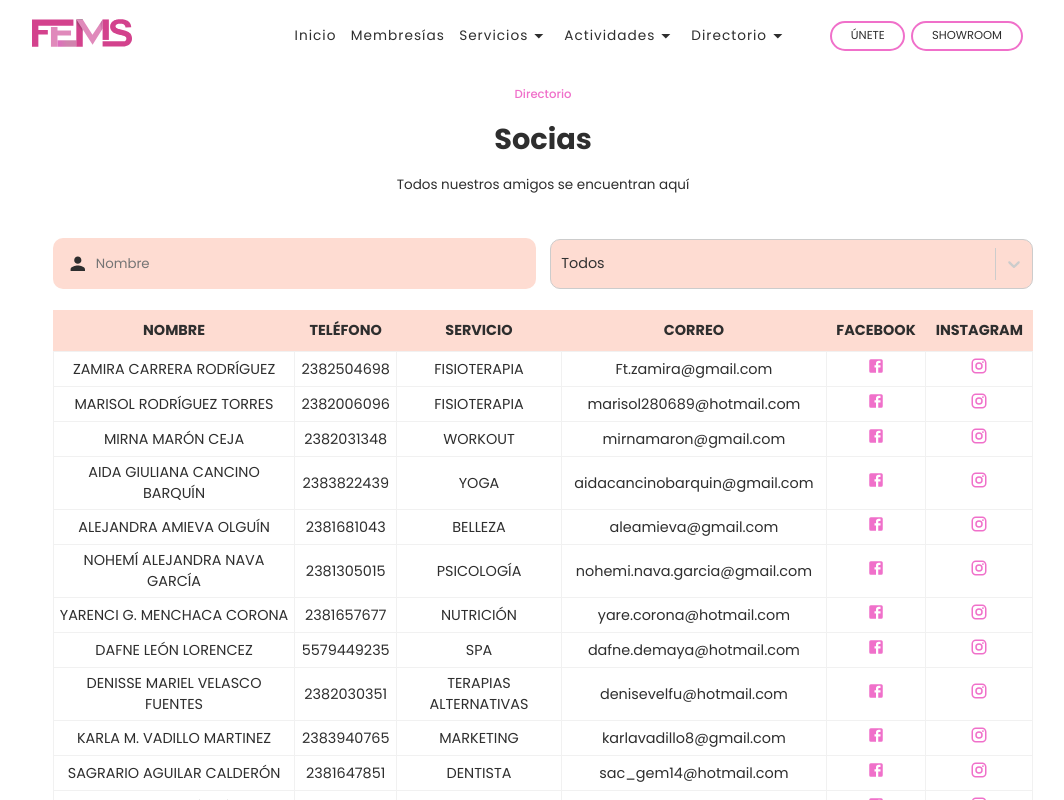
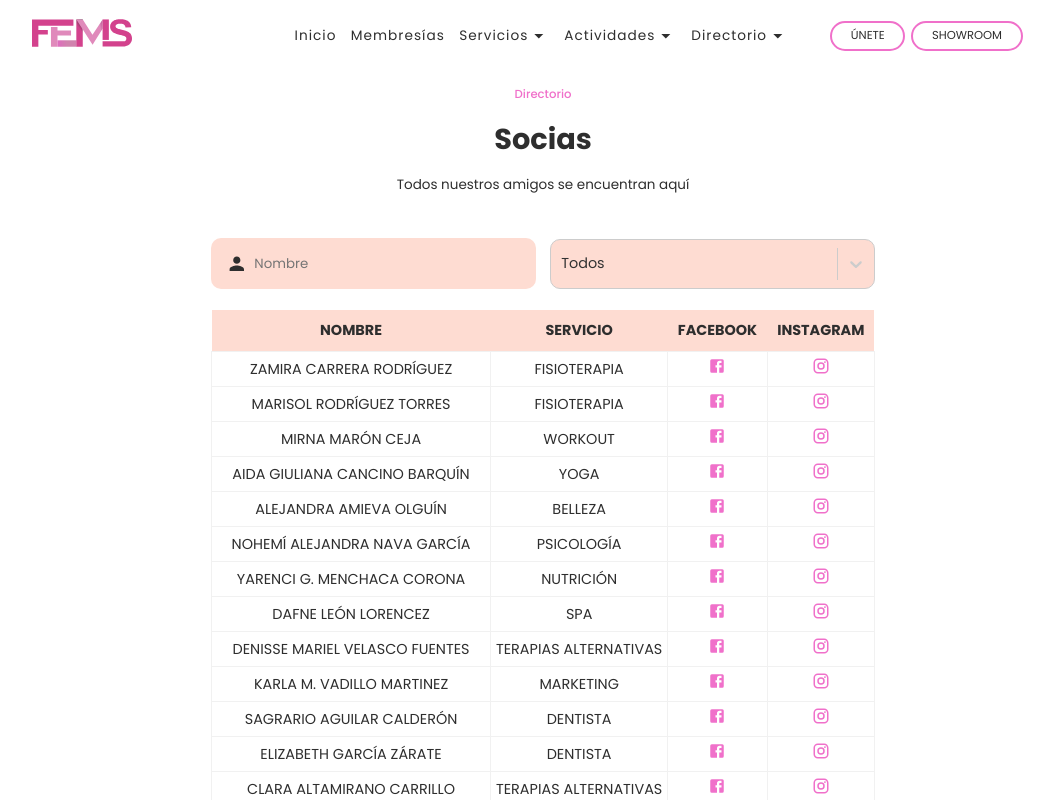
Before and after one commit to JulianBrg/fems-center, a React (Vite) app: page /directorio/socias in a window 1280 px wide. Shown: the top 800 px of the page, without its empty margins (97-1161 px from the left). Built offline with nearby package versions, Linux system fonts and the light colour scheme.

Commit message:
Formulario quitado de la pagina princial. Correo y numero telefonico removido de la pagina directorio

```diff
--- a/src/components/Questions/Questions.jsx
+++ b/src/components/Questions/Questions.jsx
@@ -50,7 +50,7 @@ const Questions = () => {
                     Preguntas frecuentes
                 </h3>
             </div>
-            <div className="secContainer grid">
+            <div className="secContainer ">
                 {/* We will import a component from a different file */}
                 <div className="accordion grid">
                     <Accordion
@@ -79,7 +79,8 @@ const Questions = () => {
                     />
                 </div>
 
-                <div className='form'>
+
+                {/* <div className='form'>
                     <div className="secHeading">
                         <h4 data-aos="fade-up">
                             ¿Tiene alguna pregunta específica?
@@ -117,7 +118,7 @@ const Questions = () => {
                             <button type='submit' className='btn' data-aos="fade-up">Enviar consulta</button>
                         </form>
                     </div>
-                </div>
+                </div> */}
             </div>
         </div>
     )
--- a/src/pages/Directory/Directory.jsx
+++ b/src/pages/Directory/Directory.jsx
@@ -164,9 +164,9 @@ const Directory = () => {
                             <thead data-aos="fade-down">
                                 <tr>
                                     <th>NOMBRE</th>
-                                    <th>TELÉFONO</th>
+                                    {/* <th>TELÉFONO</th> */}
                                     <th>SERVICIO</th>
-                                    <th>CORREO</th>
+                                    {/* <th>CORREO</th> */}
                                     <th>FACEBOOK</th>
                                     <th>INSTAGRAM</th>
                                 </tr>
@@ -176,9 +176,9 @@ const Directory = () => {
                                     results.map((user) => (
                                         <tr key={user._id}>
                                             <td title='Nombre'>{user.name}</td>
-                                            <td title='Teléfono'>{user.phone}</td>
+                                            {/* <td title='Teléfono'>{user.phone}</td> */}
                                             <td title='Servicio'>{user.service}</td>
-                                            <td title='Email'>{user.email}</td>
+                                            {/* <td title='Email'>{user.email}</td> */}
                                             <td title='Facebook'>
                                                 <a href={user.facebook} target='_blank'>
                                                     <FacebookIcon className='icon' />
```
